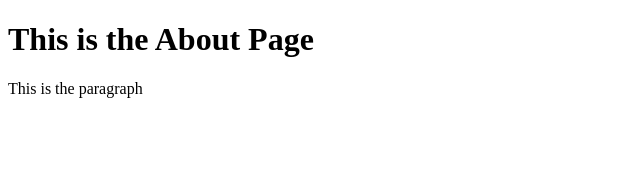
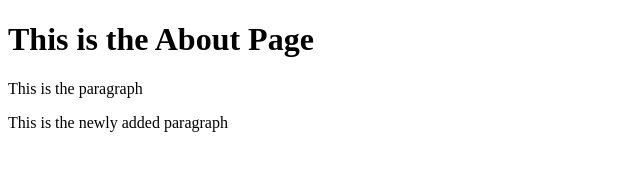
Before and after one commit to bhavnakumari/Git-Overview, a plain HTML site: page about.html in a window 1280 px wide. Shown: the whole page, without its empty margins (0-640 px from the left). Drawn offline with Linux system fonts and the light colour scheme.

Commit message:
modified about page

```diff
--- a/about.html
+++ b/about.html
@@ -9,6 +9,6 @@
 <body>
     <h1> This is the About Page</h1>
     <p>This is the paragraph</p>
-
+    <p>This is the newly added paragraph</p>
 </body>
 </html>
```
